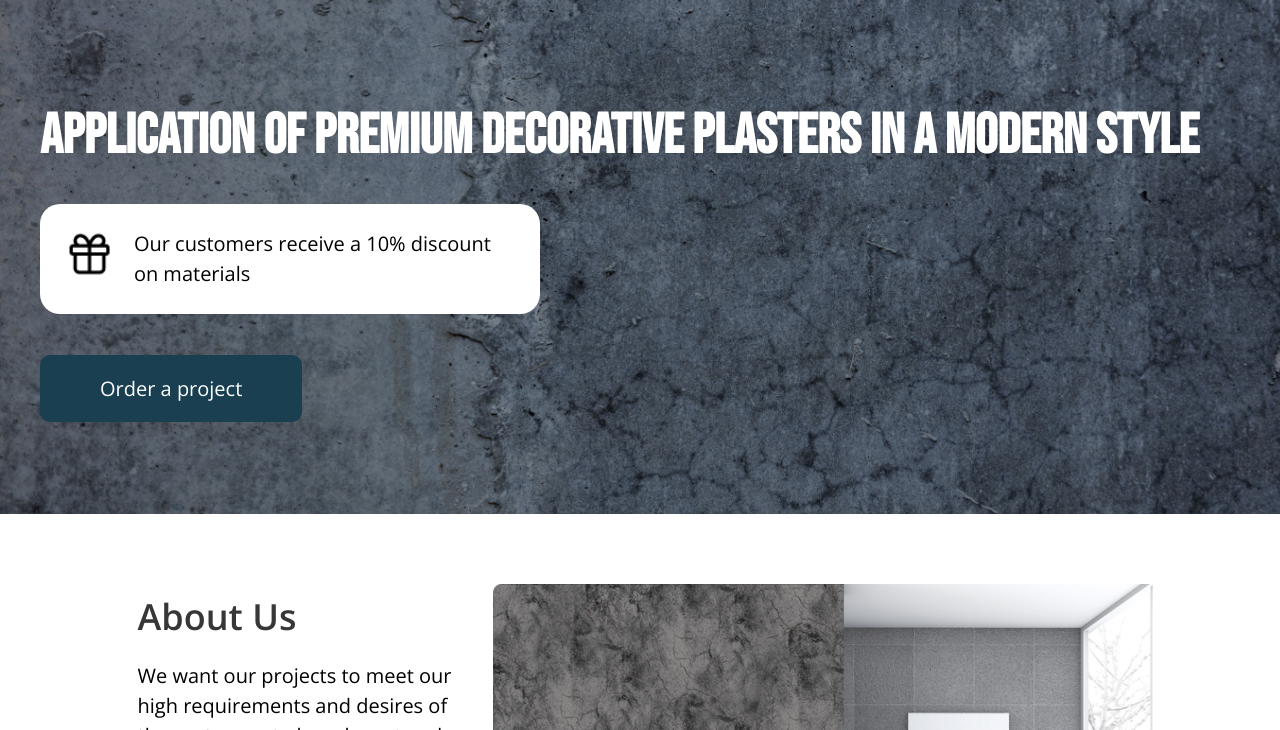
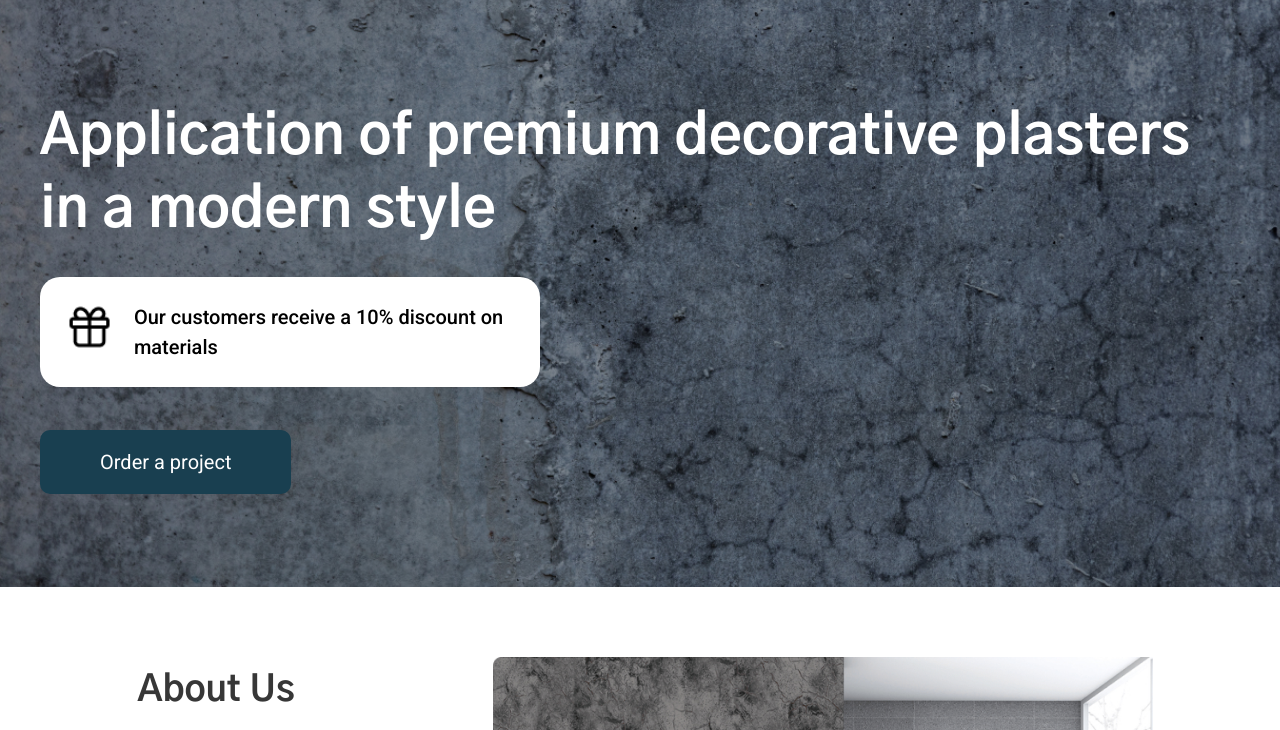
Before and after one commit to klekwedge/decor-color-expert, a plain HTML site: page decor color expert/index.html in a window 1280 px wide. Shown: the part 129-859 px from the top of the page. Drawn offline with nearby package versions, Linux system fonts and the light colour scheme.

Commit message:
feat: add Roboto and Gothic A1 font family

```diff
--- a/decor color expert/styles/style.scss
+++ b/decor color expert/styles/style.scss
@@ -1,4 +1,5 @@
-@import url("https://fonts.googleapis.com/css2?family=Bebas+Neue&family=Open+Sans:wght@400;600;700;800&display=swap");
+@import url('https://fonts.googleapis.com/css2?family=Roboto:wght@400;500;700;900&display=swap');
+@import url('https://fonts.googleapis.com/css2?family=Gothic+A1:wght@400;500;700;900&display=swap');
 @import "_nullstyle";
 
 /*-------------------------------------------------------------*/
@@ -32,7 +33,7 @@ input {
   outline: none;
 }
 body {
-  font-family: "Open Sans";
+  font-family: 'Roboto', sans-serif;
   color: #373737;
   font-size: 16px;
 }
@@ -76,6 +77,7 @@ body {
 }
 
 ._title {
+  font-family: 'Gothic A1', sans-serif;
   text-align: center;
   font-weight: 600;
   margin-bottom: 60px;
@@ -151,15 +153,14 @@ body {
   background: url(../assets/img/main-background.jpg) no-repeat;
   background-size: cover;
   padding: 80px 0px;
-  &__container {
-  }
+
   &__body {
     color: #ffffff;
     padding: 150px 0px 30px 0px;
   }
   &__title {
-    font-family: "Bebas Neue";
-    font-weight: 600;
+    font-family: 'Gothic A1', sans-serif;
+    font-weight: 700;
     font-size: 56px;
     line-height: 130%;
     margin: 0px 0px 30px 0px;
@@ -171,12 +172,6 @@ body {
     border-radius: 20px;
     margin-bottom: 60px;
     display: flex;
-  }
-  &__text {
-    font-weight: 500;
-    color: #000000;
-    font-size: 20px;
-    line-height: 150%;
   }
 }
 
@@ -608,7 +603,7 @@ body {
     top: 50%;
     left: 50%;
     text-align: center;
-    font-weight: 600;
+    font-weight: 500;
     font-size: 24px;
     line-height: 130%;
     color: #ffffff;
```
Also changed, not shown: decor color expert/styles/style.css, 1 other file.
